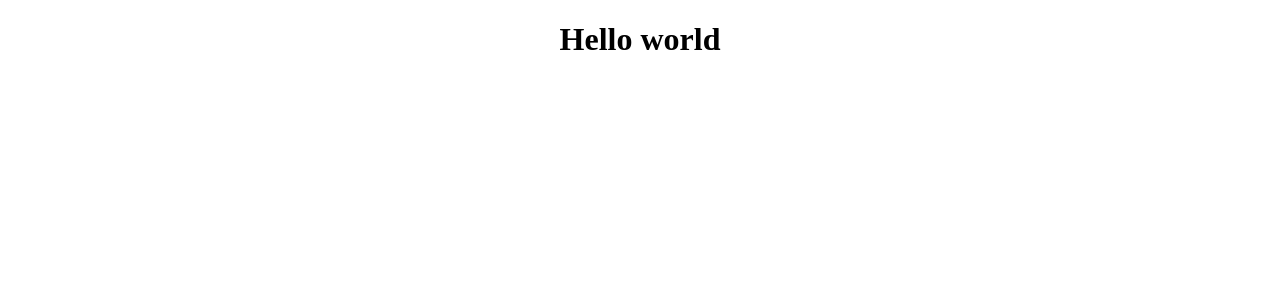
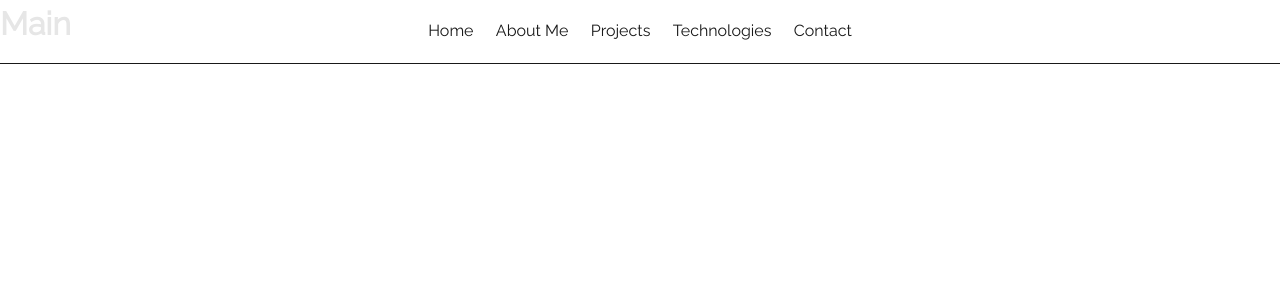
Before and after one commit to PatrykIwasieczko/Portfolio, a React (Create React App) app: page / in a window 1280 px wide. Shown: the top 300 px of the page. Built offline with nearby package versions, Linux system fonts and the light colour scheme.

Commit message:
Setup navbar

```diff
--- a/public/index.html
+++ b/public/index.html
@@ -9,6 +9,14 @@
             name="description"
             content="Web site created using create-react-app"
         />
+        <link
+            href="https://fonts.googleapis.com/css?family=Raleway"
+            rel="stylesheet"
+        />
+        <link
+            rel="stylesheet"
+            href="https://cdnjs.cloudflare.com/ajax/libs/font-awesome/5.11.2/css/all.min.css"
+        />
         <link rel="apple-touch-icon" href="%PUBLIC_URL%/logo192.png" />
         <link rel="manifest" href="%PUBLIC_URL%/manifest.json" />
         <title>Patryk Iwasieczko - Portfolio</title>
--- /dev/null
+++ b/src/App.css
@@ -0,0 +1,63 @@
+* {
+  -webkit-box-sizing: border-box;
+          box-sizing: border-box;
+  margin: 0;
+  padding: 0;
+}
+
+body {
+  font-family: "Raleway", sans-serif;
+  font-size: 1rem;
+  line-height: 1.5;
+  color: #000;
+}
+
+ul {
+  list-style: none;
+}
+
+a {
+  text-decoration: none;
+}
+
+.container {
+  width: 80vw;
+  margin: auto;
+}
+
+.navbar {
+  display: -webkit-box;
+  display: -ms-flexbox;
+  display: flex;
+  -ms-flex-pack: distribute;
+      justify-content: space-around;
+  -webkit-box-align: center;
+      -ms-flex-align: center;
+          align-items: center;
+  padding: 0.7rem 2rem;
+  position: fixed;
+  z-index: 1;
+  width: 100%;
+  top: 0;
+  opacity: 0.9;
+  border-bottom: 1px solid #000;
+  background-color: #fff;
+  height: 4rem;
+}
+
+.navbar ul {
+  display: -webkit-box;
+  display: -ms-flexbox;
+  display: flex;
+}
+
+.navbar ul a {
+  color: #000;
+  padding: 0.45rem;
+  margin: 0 0.25rem;
+}
+
+.navbar ul a:hover {
+  color: red;
+}
+/*# sourceMappingURL=App.css.map */
--- a/src/App.js
+++ b/src/App.js
@@ -1,10 +1,16 @@
+// React
 import React from "react";
 import "./App.scss";
+
+// Components
+import Main from "./components/Main";
+import Navbar from "./components/Navbar";
 
 function App() {
     return (
         <div className="App">
-            <h1>Hello world</h1>
+            <Navbar />
+            <Main />
         </div>
     );
 }
--- a/src/App.scss
+++ b/src/App.scss
@@ -1,38 +1,54 @@
-.App {
-  text-align: center;
+* {
+    box-sizing: border-box;
+    margin: 0;
+    padding: 0;
 }
 
-.App-logo {
-  height: 40vmin;
-  pointer-events: none;
+body {
+    font-family: "Raleway", sans-serif;
+    font-size: 1rem;
+    line-height: 1.5;
+    color: #000;
 }
 
-@media (prefers-reduced-motion: no-preference) {
-  .App-logo {
-    animation: App-logo-spin infinite 20s linear;
-  }
+ul {
+    list-style: none;
 }
 
-.App-header {
-  background-color: #282c34;
-  min-height: 100vh;
-  display: flex;
-  flex-direction: column;
-  align-items: center;
-  justify-content: center;
-  font-size: calc(10px + 2vmin);
-  color: white;
+a {
+    text-decoration: none;
 }
 
-.App-link {
-  color: #61dafb;
+.container {
+    width: 80vw;
+    margin: auto;
 }
 
-@keyframes App-logo-spin {
-  from {
-    transform: rotate(0deg);
-  }
-  to {
-    transform: rotate(360deg);
-  }
+.navbar {
+    display: flex;
+    justify-content: space-around;
+    align-items: center;
+    padding: 0.7rem 2rem;
+    position: fixed;
+    z-index: 1;
+    width: 100%;
+    top: 0;
+    opacity: 0.9;
+    border-bottom: 1px solid #000;
+    background-color: #fff;
+    height: 4rem;
+
+    ul {
+        display: flex;
+
+        a {
+            color: #000;
+            padding: 0.45rem;
+            margin: 0 0.25rem;
+
+            &:hover {
+                color: red;
+            }
+        }
+    }
 }
--- /dev/null
+++ b/src/components/Main.js
@@ -0,0 +1,11 @@
+import React from "react";
+
+const Main = () => {
+    return (
+        <div>
+            <h1>Main</h1>
+        </div>
+    );
+};
+
+export default Main;
--- /dev/null
+++ b/src/components/Navbar.js
@@ -0,0 +1,26 @@
+// React
+import React from "react";
+import { NavLink } from "react-router-dom";
+
+const Navbar = () => {
+    const links = [
+        { name: "Home", url: "/" },
+        { name: "About Me", url: "/about" },
+        { name: "Projects", url: "/projects" },
+        { name: "Technologies", url: "/technologies" },
+        { name: "Contact", url: "/contact" }
+    ];
+    return (
+        <nav className="navbar">
+            <ul>
+                {links.map(link => (
+                    <li>
+                        <NavLink to={link.url}>{link.name}</NavLink>
+                    </li>
+                ))}
+            </ul>
+        </nav>
+    );
+};
+
+export default Navbar;
--- a/src/index.js
+++ b/src/index.js
@@ -2,4 +2,11 @@ import React from "react";
 import ReactDOM from "react-dom";
 import App from "./App";
 
-ReactDOM.render(<App />, document.getElementById("root"));
+import { BrowserRouter } from "react-router-dom";
+
+ReactDOM.render(
+    <BrowserRouter>
+        <App />
+    </BrowserRouter>,
+    document.getElementById("root")
+);
```
Also changed, not shown: 1 other file (tests, documents, lock files or other folders).
